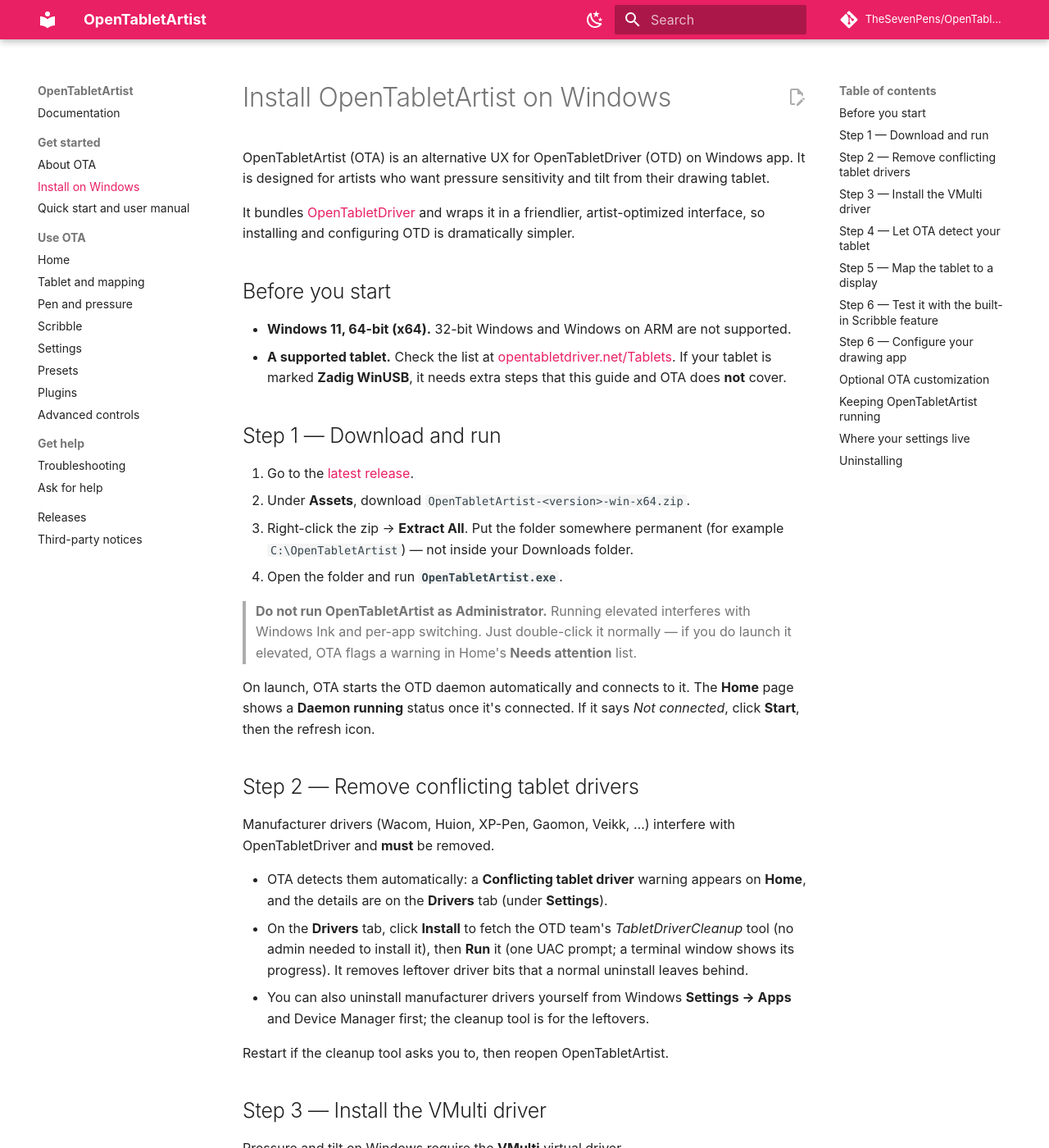
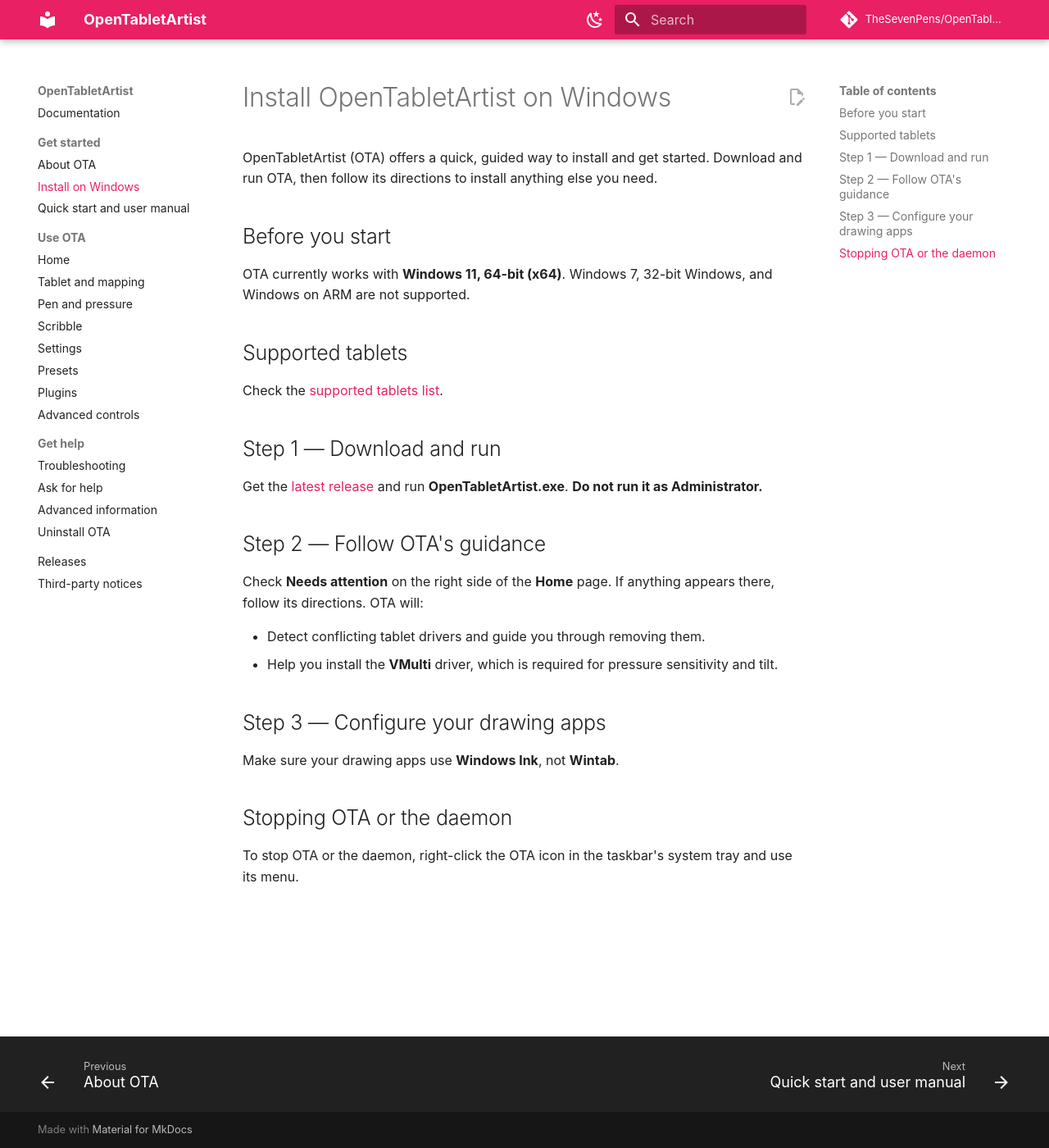
Before and after one commit to TheSevenPens/OpenTabletArtist, an MkDocs documentation site: the page built from docs/user/INSTALL.md, in a window 1280 px wide and 1400 px high. Shown: the whole window at 82% size. Built offline with MkDocs 1.6.1 and Material for MkDocs 9.7.7, drawn with Linux system fonts in a browser that asks for light colours; comment, search, counter and statistics services are not loaded; some of the changed text lies outside the part shown.

Commit message:
docs: simplify Windows installation guide

```diff
--- a/docs/user/INSTALL.md
+++ b/docs/user/INSTALL.md
@@ -1,135 +1,34 @@
 # Install OpenTabletArtist on Windows
 
-OpenTabletArtist (OTA) is an alternative UX for OpenTabletDriver (OTD) on Windows app.
-It is designed for artists who want pressure sensitivity and tilt
-from their drawing tablet.
-
-It bundles [OpenTabletDriver](https://opentabletdriver.net/)
-and wraps it in a friendlier, artist-optimized interface, so installing and configuring OTD is dramatically simpler.
-
+OpenTabletArtist (OTA) offers a quick, guided way to install and get started. Download and run OTA,
+then follow its directions to install anything else you need.
 
 ## Before you start
 
-- **Windows 11, 64-bit (x64).** 32-bit Windows and Windows on ARM are not supported.
-- **A supported tablet.** Check the list at [opentabletdriver.net/Tablets](https://opentabletdriver.net/Tablets).
-  If your tablet is marked **Zadig WinUSB**, it needs extra steps that this guide and OTA does **not** cover.
+OTA currently works with **Windows 11, 64-bit (x64)**. Windows 7, 32-bit Windows, and Windows on ARM
+are not supported.
+
+## Supported tablets
+
+Check the [supported tablets list](https://opentabletdriver.net/Tablets).
 
 ## Step 1 — Download and run
 
-1. Go to the [latest release](https://github.com/TheSevenPens/OpenTabletArtist/releases/latest).
-2. Under **Assets**, download `OpenTabletArtist-<version>-win-x64.zip`.
-3. Right-click the zip → **Extract All**. Put the folder somewhere permanent (for example
-   `C:\OpenTabletArtist`) — not inside your Downloads folder.
-4. Open the folder and run **`OpenTabletArtist.exe`**.
+Get the [latest release](https://github.com/TheSevenPens/OpenTabletArtist/releases/latest) and run
+**OpenTabletArtist.exe**. **Do not run it as Administrator.**
 
-> **Do not run OpenTabletArtist as Administrator.** Running elevated interferes with Windows Ink
-> and per-app switching. Just double-click it normally — if you do launch it elevated, OTA flags a
-> warning in Home's **Needs attention** list.
+## Step 2 — Follow OTA's guidance
 
-On launch, OTA starts the OTD daemon automatically and connects to it. The **Home** page shows a
-**Daemon running** status once it's connected. If it says *Not connected*, click **Start**, then the
-refresh icon.
+Check **Needs attention** on the right side of the **Home** page. If anything appears there, follow
+its directions. OTA will:
 
-## Step 2 — Remove conflicting tablet drivers
+- Detect conflicting tablet drivers and guide you through removing them.
+- Help you install the **VMulti** driver, which is required for pressure sensitivity and tilt.
 
-Manufacturer drivers (Wacom, Huion, XP-Pen, Gaomon, Veikk, …) interfere with OpenTabletDriver and
-**must** be removed.
+## Step 3 — Configure your drawing apps
 
-- OTA detects them automatically: a **Conflicting tablet driver** warning appears on **Home**, and the
-  details are on the **Drivers** tab (under **Settings**).
-- On the **Drivers** tab, click **Install** to fetch the OTD team's *TabletDriverCleanup* tool
-  (no admin needed to install it), then **Run** it (one UAC prompt; a terminal window shows its
-  progress). It removes leftover driver bits that a normal uninstall leaves behind.
-- You can also uninstall manufacturer drivers yourself from Windows **Settings → Apps** and Device
-  Manager first; the cleanup tool is for the leftovers.
+Make sure your drawing apps use **Windows Ink**, not **Wintab**.
 
-Restart if the cleanup tool asks you to, then reopen OpenTabletArtist.
+## Stopping OTA or the daemon
 
-## Step 3 — Install the VMulti driver
-
-Pressure and tilt on Windows require the **VMulti** virtual driver.
-
-1. If it isn't installed, the **Home** page will flag it.
-2. Click **Install**. Approve the single UAC prompt.
-3. When it offers to **restart Windows**, do it (recommended). VMulti isn't fully active until you
-   restart.
-
-After the restart, reopen OpenTabletArtist. **Settings → Drivers** should show VMulti as **Installed**.
-
-## Step 4 — Let OTA detect your tablet
-
-Plug in your tablet. OTA detects it automatically and it appears on **Home** under *Your tablets*
-(with a status dot), and in the switcher at the top of the **tablet** page. Sometimes the detection
-happens very fast, but it can also take as long as about 7 seconds.
-
-Once  detected, moving the pen should now move the mouse pointer. Don't worry if it moves the pointer on the wrong monitor.
-We'll fix that in a moment.
-
-
-## Step 5 — Map the tablet to a display
-
-The first time OTA sees a tablet on a multi-monitor setup, it **auto-maps it to your primary display**
-so the pointer doesn't span every monitor. If that's the display you want, you're done — otherwise pick
-a different one:
-
-1. Open the **tablet** page and its **mapping** tab (double-clicking the tablet's row on Home goes
-   straight there). The diagram shows your monitors along the top and the tablet's active area below.
-2. **Click the monitor** you want to draw on — the tablet maps to it immediately.
-
-
-## Step 6 — Test it with the built-in Scribble feature
-
-Open the **Scribble** page and draw with the pen. You should see the stroke respond to pressure
-(and tilt/twist if your pen supports them). The page also shows live readouts and, when Pen Dynamics
-is on, exactly what's affecting the stroke.
-
-You are almost done.
-
-## Step 6 — Configure your drawing app
-
-Each drawing app has its own tablet/stylus setting. Turn on **Windows Ink** in your app's tablet
-settings. Instructions vary per app; Krita is a good, free app to start with.
-
-
-## Optional OTA customization
-
-All of these live on the **tablet** and **pen** pages' tabs, or under **settings** — configure them any time:
-
-- **Pen switches** *(pen → basics)* — the pen tip, the eraser, and the pen's barrel buttons, all on one
-  tab. They ship on *Adaptive Binding* (the only supported choice); a **Use Adaptive** button restores it
-  if a switch has drifted onto something else.
-- **Tablet buttons** *(tablet → buttons)* — map the tablet's hardware buttons (express keys) to keys,
-  mouse buttons, or scroll. Dials and wheels have their own **wheels** tab.
-- **Pressure** *(pen → pressure)* — a pressure-curve editor (drag the curve's nodes to shape it) plus
-  pressure smoothing, applied to every app. Position smoothing lives on pen → **basics**.
-- **Hotkeys** *(settings → hotkeys)* — global shortcuts to load a preset or move the tablet to the next
-  display. They work even when OpenTabletArtist isn't the focused window.
-- **Presets** *(settings → presets)* — save your whole configuration, for every tablet, under a name and
-  load it back later.
-- **Theme** *(settings → theme)* — how the app looks: the skin (System / Light / Dark / Sakura / Dark
-  Sakura / Custom), the backdrop behind the panels, and the accent and card colors.
-
-## Keeping OpenTabletArtist running
-
-OpenTabletArtist must be running for your tablet to work — including hotkeys and per-app switching.
-
-- **Closing the window minimizes it to the system tray**; the app keeps running. Reopen it from the
-  tray icon. Use the tray's **Quit** to actually exit.
-- To launch it automatically at sign-in, turn on **Start OpenTabletArtist when Windows starts** on the
-  **Home** page. It starts minimized to the tray, so hotkeys and per-app switching are ready without
-  opening it yourself.
-
-## Where your settings live
-
-- The driver's settings and configurations live in `%LocalAppData%\OpenTabletDriver`.
-- OpenTabletArtist's own settings (theme, per-app maps, hotkeys) live in
-  `%LocalAppData%\OpenTabletArtist`.
-
-## Uninstalling
-
-1. In OpenTabletArtist, open **Settings → Drivers** and use the VMulti card’s **Uninstall** (one UAC prompt; it
-   also cleans up leftover VMulti device nodes). Restart if prompted.
-2. Quit OpenTabletArtist from the tray.
-3. Delete the OpenTabletArtist folder you extracted in Step 1.
-4. Optionally delete `%LocalAppData%\OpenTabletDriver` and `%LocalAppData%\OpenTabletArtist` to remove
-   settings.
+To stop OTA or the daemon, right-click the OTA icon in the taskbar's system tray and use its menu.
--- a/mkdocs.yml
+++ b/mkdocs.yml
@@ -80,5 +80,7 @@
   - Get help:
       - Troubleshooting: TROUBLESHOOTING.md
       - Ask for help: HELP.md
+      - Advanced information: ADVANCED-INFORMATION.md
+      - Uninstall OTA: UNINSTALL.md
   - Releases: https://github.com/TheSevenPens/OpenTabletArtist/releases
   - Third-party notices: THIRD_PARTY_NOTICES.md
```
Also changed, not shown: docs/user/ADVANCED-INFORMATION.md (added, +7 -0 lines), docs/user/README.md (+2 -0 lines), docs/user/UNINSTALL.md (added, +8 -0 lines).
